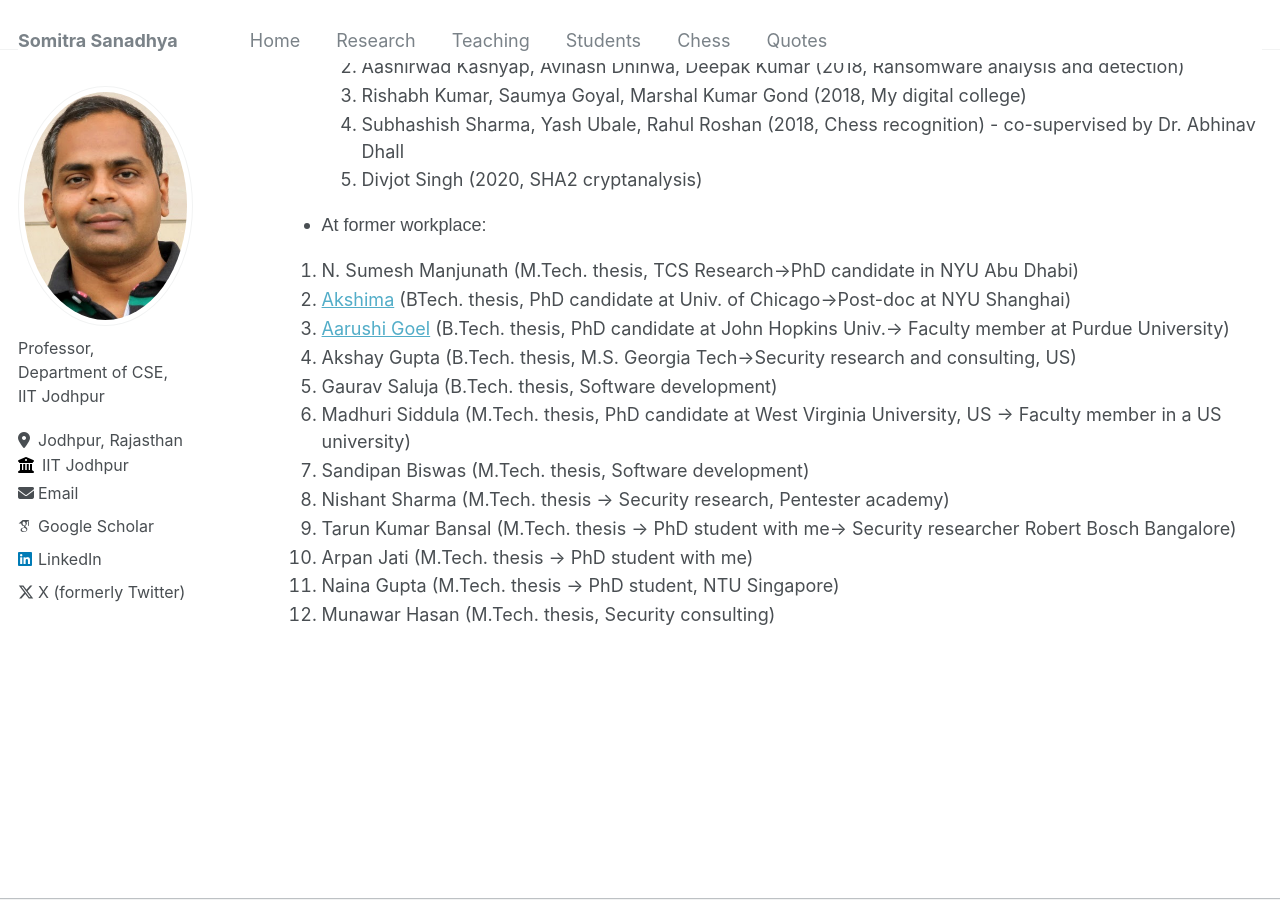
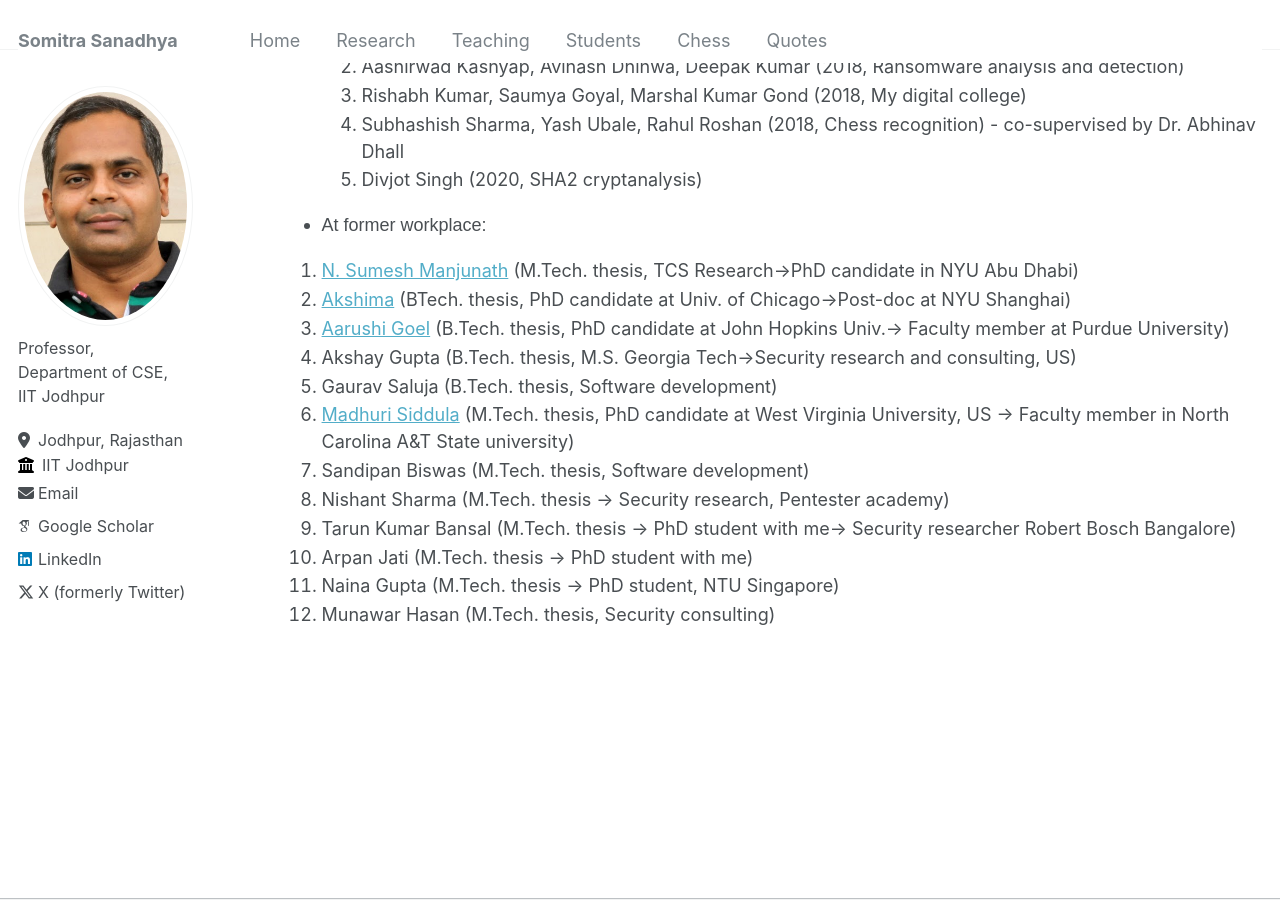
Before and after one commit to somitra-sanadhya/somitra-sanadhya.github.io, a Jekyll site: the page built from _pages/students.md, in a window 1280 px wide and 900 px high, scrolled down 1497 px. Built offline with Jekyll 4.4.1, drawn with Linux system fonts in a browser that asks for light colours; some web fonts are replaced.

Commit message:
Update students.md

```diff
--- a/_pages/students.md
+++ b/_pages/students.md
@@ -53,12 +53,12 @@ author_profile: true
 
 + At former workplace:
 
-1. N. Sumesh Manjunath (M.Tech. thesis, TCS Research->PhD candidate in NYU Abu Dhabi)
+1. [N. Sumesh Manjunath](https://scholar.google.com/citations?user=Sbaxl9QAAAAJ&hl=en) (M.Tech. thesis, TCS Research->PhD candidate in NYU Abu Dhabi)
 2. [Akshima](https://sites.google.com/view/akshima-) (BTech. thesis, PhD candidate at Univ. of Chicago->Post-doc at NYU Shanghai)
 3. [Aarushi Goel](https://aarushigoel.github.io/) (B.Tech. thesis, PhD candidate at John Hopkins Univ.-> Faculty member at Purdue University)
 4. Akshay Gupta (B.Tech. thesis, M.S. Georgia Tech->Security research and consulting, US)
 5. Gaurav Saluja (B.Tech. thesis, Software development)
-6. Madhuri Siddula (M.Tech. thesis, PhD candidate at West Virginia University, US -> Faculty member in a US university)
+6. [Madhuri Siddula](https://scholar.google.com/citations?user=DQ5J_TkAAAAJ&hl=en) (M.Tech. thesis, PhD candidate at West Virginia University, US -> Faculty member in North Carolina A&T State university)
 7. Sandipan Biswas (M.Tech. thesis, Software development)
 8. Nishant Sharma (M.Tech. thesis -> Security research, Pentester academy)
 9. Tarun Kumar Bansal (M.Tech. thesis -> PhD student with me-> Security researcher Robert Bosch Bangalore)
```
